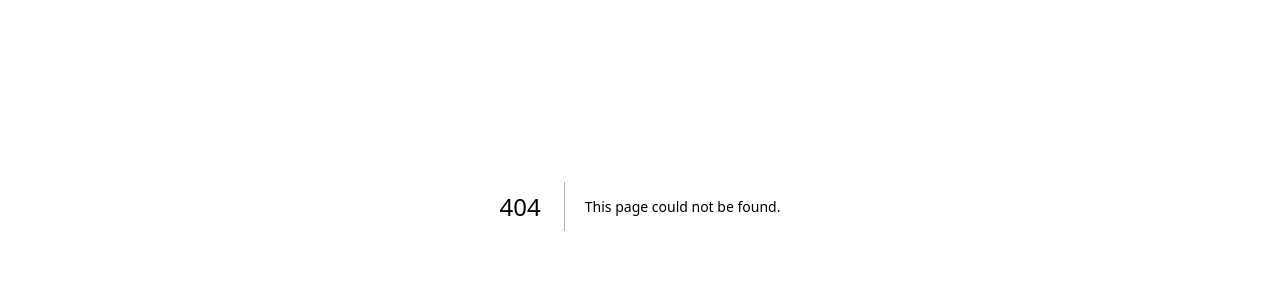
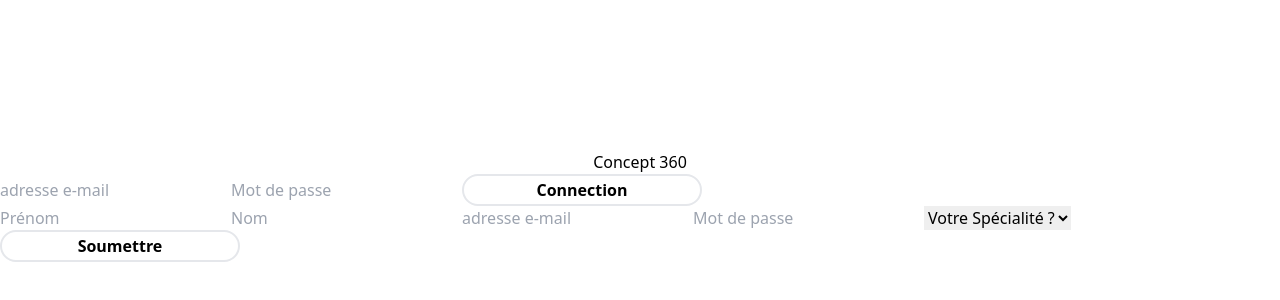
Before and after one commit to mrvalbass/concept360-frontend-web, a Next.js app: page /login in a window 1280 px wide. Before the commit this address had no page. Shown: the part 194-494 px from the top of the page. Built offline with nearby package versions, Linux system fonts and the light colour scheme.

Commit message:
SignUp and SignIn for specialist, switch pages if connected

```diff
--- a/package.json
+++ b/package.json
@@ -9,9 +9,11 @@
     "lint": "next lint"
   },
   "dependencies": {
+    "@reduxjs/toolkit": "^2.2.5",
     "next": "^14.2.3",
     "react": "^18",
-    "react-dom": "^18"
+    "react-dom": "^18",
+    "react-redux": "^9.1.2"
   },
   "devDependencies": {
     "eslint": "^8",
--- /dev/null
+++ b/reducers/users.js
@@ -0,0 +1,20 @@
+import { createSlice } from "@reduxjs/toolkit";
+
+const initialState = {
+  value: {
+    isConnected: false,
+  },
+};
+
+export const usersSlice = createSlice({
+  name: "users",
+  initialState,
+  reducers: {
+    ChangeConnectionState: (state) => {
+      state.value.isConnected = !state.value.isConnected;
+    },
+  },
+});
+
+export const { ChangeConnectionState } = usersSlice.actions;
+export default usersSlice.reducer;
--- a/src/pages/_app.js
+++ b/src/pages/_app.js
@@ -1,5 +1,20 @@
 import "@/styles/globals.css";
+import Head from "next/head";
+import { Provider } from "react-redux";
+import { configureStore } from "@reduxjs/toolkit";
+import users from "../../reducers/users";
+
+const store = configureStore({
+  reducer: { users },
+});
 
 export default function App({ Component, pageProps }) {
-  return <Component {...pageProps} />;
+  return (
+    <Provider store={store}>
+      <Head>
+        <title>Concept 360</title>
+      </Head>
+      <Component {...pageProps} />
+    </Provider>
+  );
 }
--- a/src/pages/index.js
+++ b/src/pages/index.js
@@ -1,118 +1,22 @@
-import Image from "next/image";
-import { Inter } from "next/font/google";
-
-const inter = Inter({ subsets: ["latin"] });
+import { useRouter } from "next/router";
+import { useState, useEffect } from "react";
+import { useSelector } from "react-redux";
 
 export default function Home() {
+  const router = useRouter();
+  const user = useSelector((state) => state.users.value);
+
+  useEffect(() => {
+    if (!user.isConnected) {
+      router.push("/login");
+    }
+  }, [user.isConnected]);
+
   return (
     <main
-      className={`flex min-h-screen flex-col items-center justify-between p-24 ${inter.className}`}
+      className={`flex flex-col min-h-screen min-w-full items-center justify-center`}
     >
-      <div className="z-10 max-w-5xl w-full items-center justify-between font-mono text-sm lg:flex">
-        <p className="fixed left-0 top-0 flex w-full justify-center border-b border-gray-300 bg-gradient-to-b from-zinc-200 pb-6 pt-8 backdrop-blur-2xl dark:border-neutral-800 dark:bg-zinc-800/30 dark:from-inherit lg:static lg:w-auto lg:rounded-xl lg:border lg:bg-gray-200 lg:p-4 lg:dark:bg-zinc-800/30">
-          Get started by editing&nbsp;
-          <code className="font-mono font-bold">src/pages/index.js</code>
-        </p>
-        <div className="fixed bottom-0 left-0 flex h-48 w-full items-end justify-center bg-gradient-to-t from-white via-white dark:from-black dark:via-black lg:static lg:h-auto lg:w-auto lg:bg-none">
-          <a
-            className="pointer-events-none flex place-items-center gap-2 p-8 lg:pointer-events-auto lg:p-0"
-            href="https://vercel.com?utm_source=create-next-app&utm_medium=default-template-tw&utm_campaign=create-next-app"
-            target="_blank"
-            rel="noopener noreferrer"
-          >
-            By{" "}
-            <Image
-              src="/vercel.svg"
-              alt="Vercel Logo"
-              className="dark:invert"
-              width={100}
-              height={24}
-              priority
-            />
-          </a>
-        </div>
-      </div>
-
-      <div className="relative flex place-items-center before:absolute before:h-[300px] before:w-full sm:before:w-[480px] before:-translate-x-1/2 before:rounded-full before:bg-gradient-radial before:from-white before:to-transparent before:blur-2xl before:content-[''] after:absolute after:-z-20 after:h-[180px] after:w-full sm:after:w-[240px] after:translate-x-1/3 after:bg-gradient-conic after:from-sky-200 after:via-blue-200 after:blur-2xl after:content-[''] before:dark:bg-gradient-to-br before:dark:from-transparent before:dark:to-blue-700/10 after:dark:from-sky-900 after:dark:via-[#0141ff]/40 before:lg:h-[360px]">
-        <Image
-          className="relative dark:drop-shadow-[0_0_0.3rem_#ffffff70] dark:invert"
-          src="/next.svg"
-          alt="Next.js Logo"
-          width={180}
-          height={37}
-          priority
-        />
-      </div>
-
-      <div className="mb-32 grid text-center lg:max-w-5xl lg:w-full lg:mb-0 lg:grid-cols-4 lg:text-left">
-        <a
-          href="https://nextjs.org/docs?utm_source=create-next-app&utm_medium=default-template-tw&utm_campaign=create-next-app"
-          className="group rounded-lg border border-transparent px-5 py-4 transition-colors hover:border-gray-300 hover:bg-gray-100 hover:dark:border-neutral-700 hover:dark:bg-neutral-800/30"
-          target="_blank"
-          rel="noopener noreferrer"
-        >
-          <h2 className={`mb-3 text-2xl font-semibold`}>
-            Docs{" "}
-            <span className="inline-block transition-transform group-hover:translate-x-1 motion-reduce:transform-none">
-              -&gt;
-            </span>
-          </h2>
-          <p className={`m-0 max-w-[30ch] text-sm opacity-50`}>
-            Find in-depth information about Next.js features and API.
-          </p>
-        </a>
-
-        <a
-          href="https://nextjs.org/learn?utm_source=create-next-app&utm_medium=default-template-tw&utm_campaign=create-next-app"
-          className="group rounded-lg border border-transparent px-5 py-4 transition-colors hover:border-gray-300 hover:bg-gray-100 hover:dark:border-neutral-700 hover:dark:bg-neutral-800/30"
-          target="_blank"
-          rel="noopener noreferrer"
-        >
-          <h2 className={`mb-3 text-2xl font-semibold`}>
-            Learn{" "}
-            <span className="inline-block transition-transform group-hover:translate-x-1 motion-reduce:transform-none">
-              -&gt;
-            </span>
-          </h2>
-          <p className={`m-0 max-w-[30ch] text-sm opacity-50`}>
-            Learn about Next.js in an interactive course with&nbsp;quizzes!
-          </p>
-        </a>
-
-        <a
-          href="https://vercel.com/templates?framework=next.js&utm_source=create-next-app&utm_medium=default-template-tw&utm_campaign=create-next-app"
-          className="group rounded-lg border border-transparent px-5 py-4 transition-colors hover:border-gray-300 hover:bg-gray-100 hover:dark:border-neutral-700 hover:dark:bg-neutral-800/30"
-          target="_blank"
-          rel="noopener noreferrer"
-        >
-          <h2 className={`mb-3 text-2xl font-semibold`}>
-            Templates{" "}
-            <span className="inline-block transition-transform group-hover:translate-x-1 motion-reduce:transform-none">
-              -&gt;
-            </span>
-          </h2>
-          <p className={`m-0 max-w-[30ch] text-sm opacity-50`}>
-            Discover and deploy boilerplate example Next.js&nbsp;projects.
-          </p>
-        </a>
-
-        <a
-          href="https://vercel.com/new?utm_source=create-next-app&utm_medium=default-template-tw&utm_campaign=create-next-app"
-          className="group rounded-lg border border-transparent px-5 py-4 transition-colors hover:border-gray-300 hover:bg-gray-100 hover:dark:border-neutral-700 hover:dark:bg-neutral-800/30"
-          target="_blank"
-          rel="noopener noreferrer"
-        >
-          <h2 className={`mb-3 text-2xl font-semibold`}>
-            Deploy{" "}
-            <span className="inline-block transition-transform group-hover:translate-x-1 motion-reduce:transform-none">
-              -&gt;
-            </span>
-          </h2>
-          <p className={`m-0 max-w-[30ch] text-sm opacity-50 text-balance`}>
-            Instantly deploy your Next.js site to a shareable URL with Vercel.
-          </p>
-        </a>
-      </div>
+      bienvenue sur la HomePage
     </main>
   );
 }
--- /dev/null
+++ b/src/pages/login.js
@@ -0,0 +1,128 @@
+import { useRouter } from "next/router";
+import { useState } from "react";
+import { useSelector, useDispatch } from "react-redux";
+import { ChangeConnectionState } from "../../reducers/users";
+
+export default function login() {
+  const router = useRouter();
+  const dispatch = useDispatch();
+  const user = useSelector((state) => state.users.value);
+  const [firstName, setFirstName] = useState("");
+  const [lastName, setLastName] = useState("");
+  const [email, setEmail] = useState("");
+  const [password, setPassword] = useState("");
+  const [discipline, setDiscipline] = useState("");
+
+  const SignUp = async () => {
+    const form = {
+      method: "POST",
+      headers: { "Content-Type": "application/json" },
+      body: JSON.stringify({
+        firstName,
+        lastName,
+        email,
+        password,
+        state: "specialist",
+        discipline,
+      }),
+    };
+    const response = await fetch(
+      "http://localhost:3000/users/signup",
+      form
+    ).then((r) => r.json());
+    dispatch(ChangeConnectionState());
+    router.push("/");
+  };
+
+  const signIn = async () => {
+    const form = {
+      method: "POST",
+      headers: { "Content-Type": "application/json" },
+      body: JSON.stringify({
+        email,
+        password,
+      }),
+    };
+    const response = await fetch(
+      "http://localhost:3000/users/signin",
+      form
+    ).then((r) => r.json());
+    dispatch(ChangeConnectionState());
+    router.push("/");
+  };
+  return (
+    <main
+      className={`flex flex-col min-h-screen min-w-full items-center justify-center`}
+    >
+      <div>Concept 360</div>
+      <div className={"flex flex-col"}>
+        <div>
+          <input
+            onChange={(e) => setEmail(e.target.value)}
+            type="text"
+            value={email}
+            placeholder="adresse e-mail"
+          />
+          <input
+            onChange={(e) => setPassword(e.target.value)}
+            type="password"
+            value={password}
+            placeholder="Mot de passe"
+          />
+          <button
+            className="w-60 h-8 bg-white text-black rounded-2xl border-2 font-semibold"
+            onClick={signIn}
+          >
+            Connection
+          </button>
+        </div>
+        <div>
+          <input
+            onChange={(e) => setFirstName(e.target.value)}
+            type="text"
+            value={firstName}
+            placeholder="Prénom"
+          />
+          <input
+            onChange={(e) => setLastName(e.target.value)}
+            type="text"
+            value={lastName}
+            placeholder="Nom"
+          />
+          <input
+            onChange={(e) => setEmail(e.target.value)}
+            type="text"
+            value={email}
+            placeholder="adresse e-mail"
+          />
+          <input
+            onChange={(e) => setPassword(e.target.value)}
+            type="password"
+            value={password}
+            placeholder="Mot de passe"
+          />
+
+          <select
+            value={discipline}
+            onChange={(e) => setDiscipline(e.target.value)}
+          >
+            <option value={""} disabled>
+              Votre Spécialité ?
+            </option>
+            <option value={"kiné"}>Kiné</option>
+            <option value={"Ostéo"}>Ostéo</option>
+            <option value={"Psy"}>Psy</option>
+            <option value={"Coach"}>Coach</option>
+          </select>
+
+          <button
+            className="w-60 h-8 bg-white text-black rounded-2xl border-2 font-semibold"
+            onClick={SignUp}
+          >
+            Soumettre
+          </button>
+        </div>
+      </div>
+    </main>
+  );
+}
```
Also changed, not shown: 1 other file (tests, documents, lock files or other folders).
